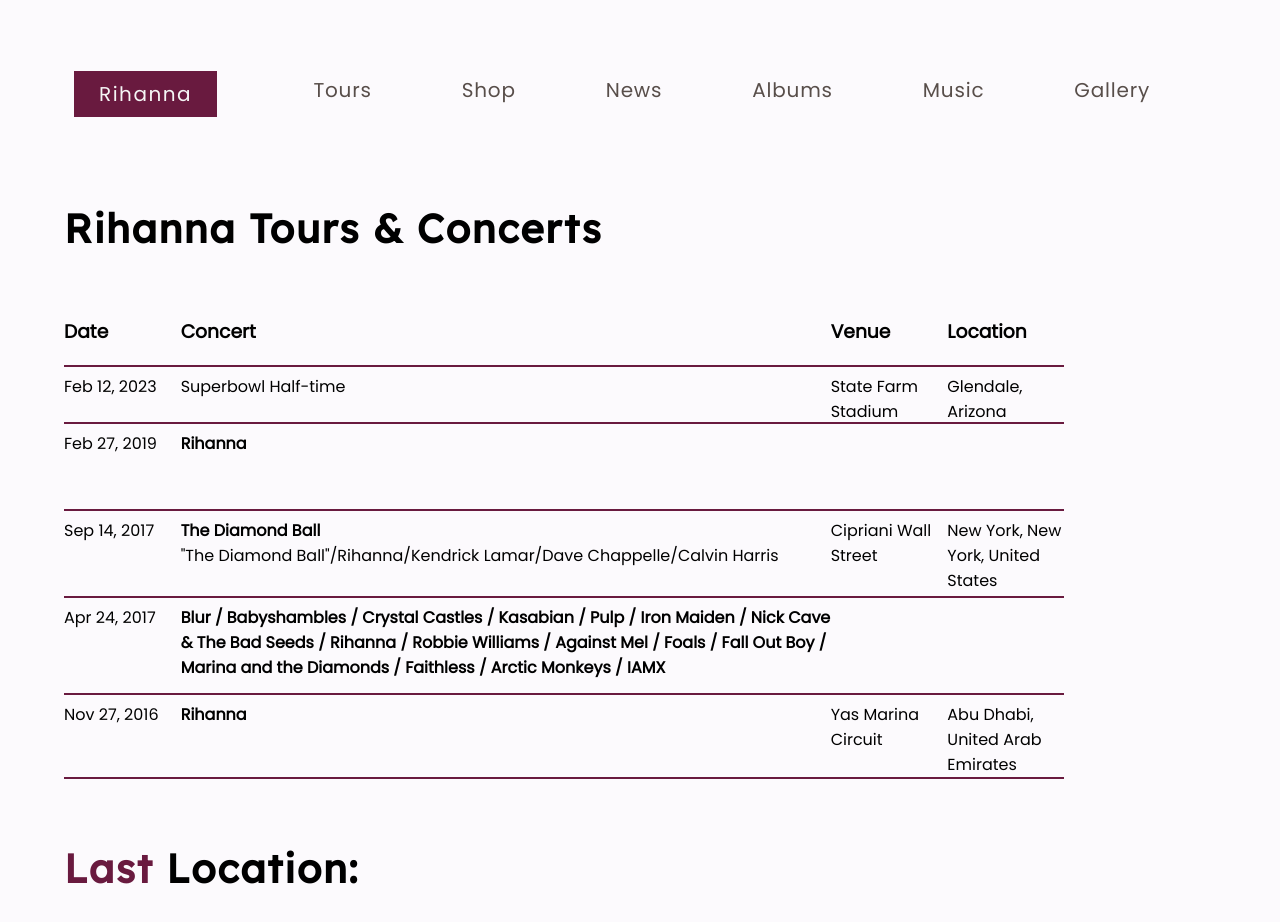
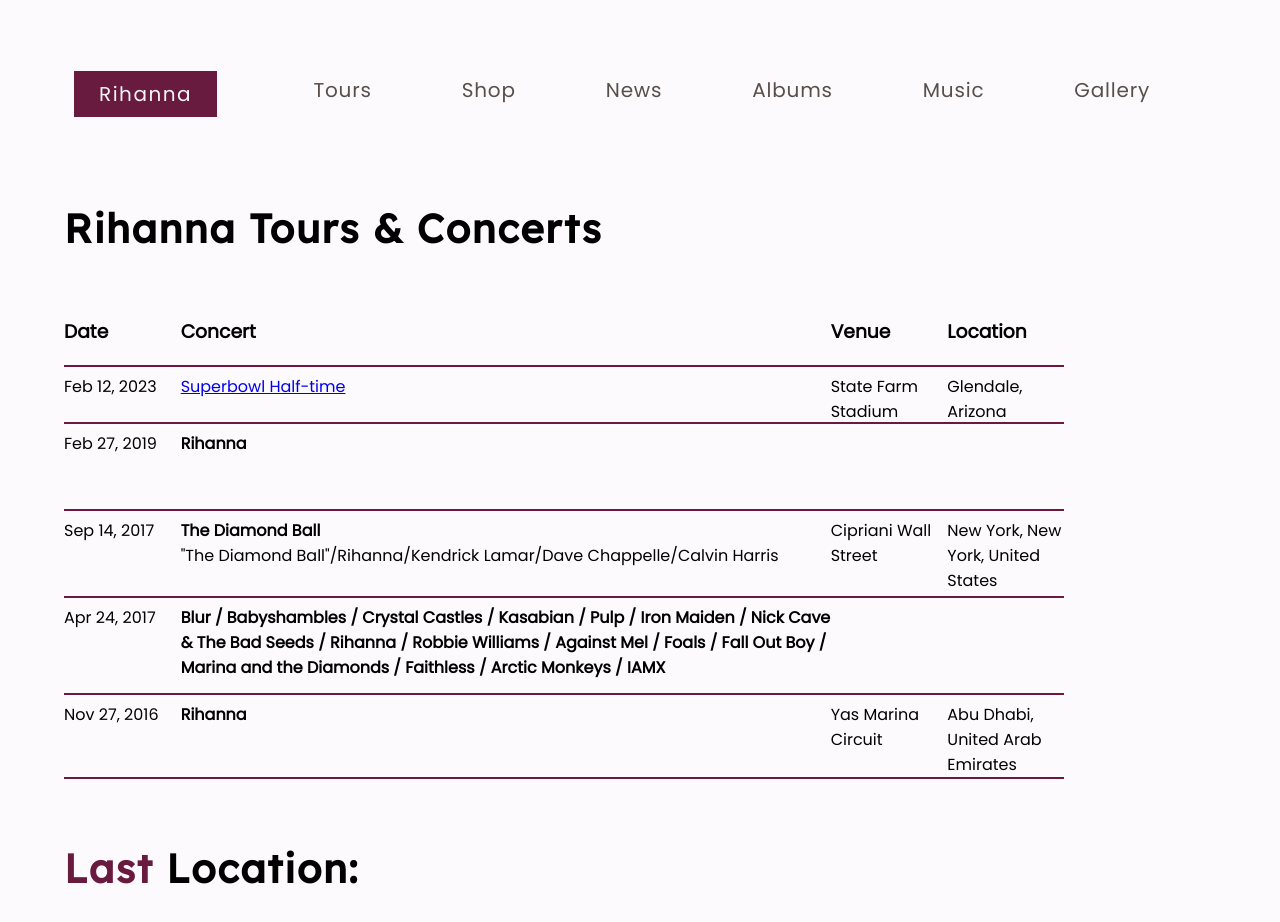
Before and after one commit to Kayetic/Rihanna-Website, a plain HTML site: page tours.html in a window 1280 px wide. Shown: the top 922 px of the page. Drawn offline with Linux system fonts and the light colour scheme; grey boxes are pictures that could not be loaded.

Commit message:
added a yt link to the superbowl performance

```diff
--- a/tours.css
+++ b/tours.css
@@ -250,3 +250,11 @@
     border-top: #584e4a 2px solid;
   }
 }
+
+.table-container p a {
+  text-decoration: underline;
+}
+
+.table-container p a:visited {
+  color: blue;
+}
--- a/tours.html
+++ b/tours.html
@@ -50,7 +50,11 @@
         <h3 id="underline" class="headings heading-venue">Venue</h3>
         <h3 id="underline" class="headings heading-location">Location</h3>
         <p id="underline">Feb 12, 2023</p>
-        <p id="underline">Superbowl Half-time</p>
+        <p id="underline">
+          <a href="https://www.youtube.com/watch?v=HjBo--1n8lI"
+            >Superbowl Half-time</a
+          >
+        </p>
         <p id="underline">State Farm Stadium</p>
         <p id="underline">Glendale, Arizona</p>
         <p id="underline">Feb 27, 2019</p>
```
Also changed, not shown: tours-mobile.css (+8 -0 lines), tours-mobile.html (+4 -1 lines).
